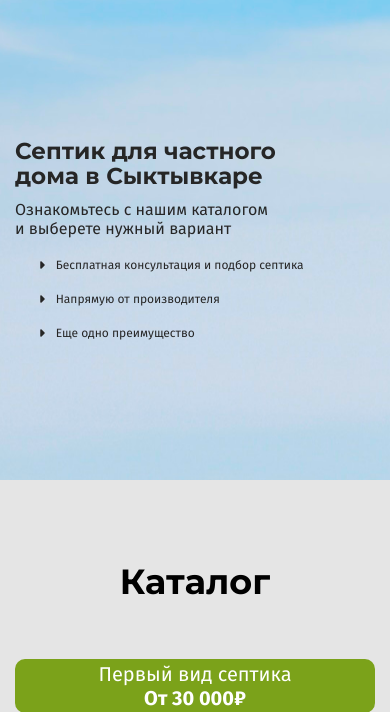
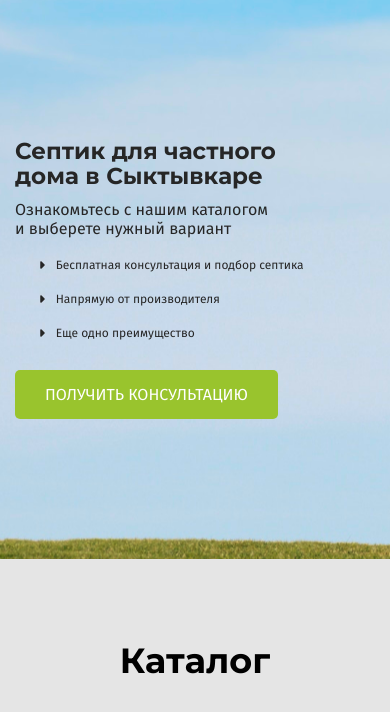
Before and after one commit to Efcolipt/Efcolipt.github.io, a PHP site: page / in a window 390 px wide. Shown: the part 94-806 px from the top of the page. Run offline with PHP 8.4, Linux system fonts and the light colour scheme; some libraries are stand-ins or nearby versions.

Commit message:
Update media.css

```diff
--- a/css/media.css
+++ b/css/media.css
@@ -267,7 +267,7 @@
 		display: none;
 	}
 	.fast--text--about >button{
-		display: block;
+		display: block!important;
 	}
 	.form--modal--more > form{
 		margin-left: 0!important;
```
